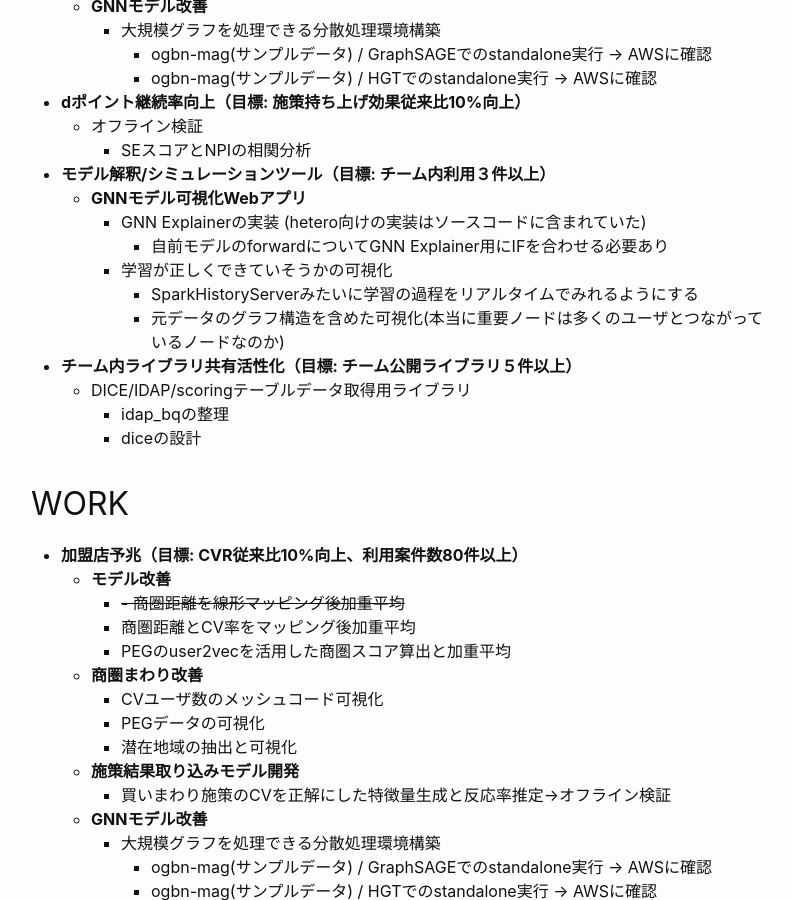
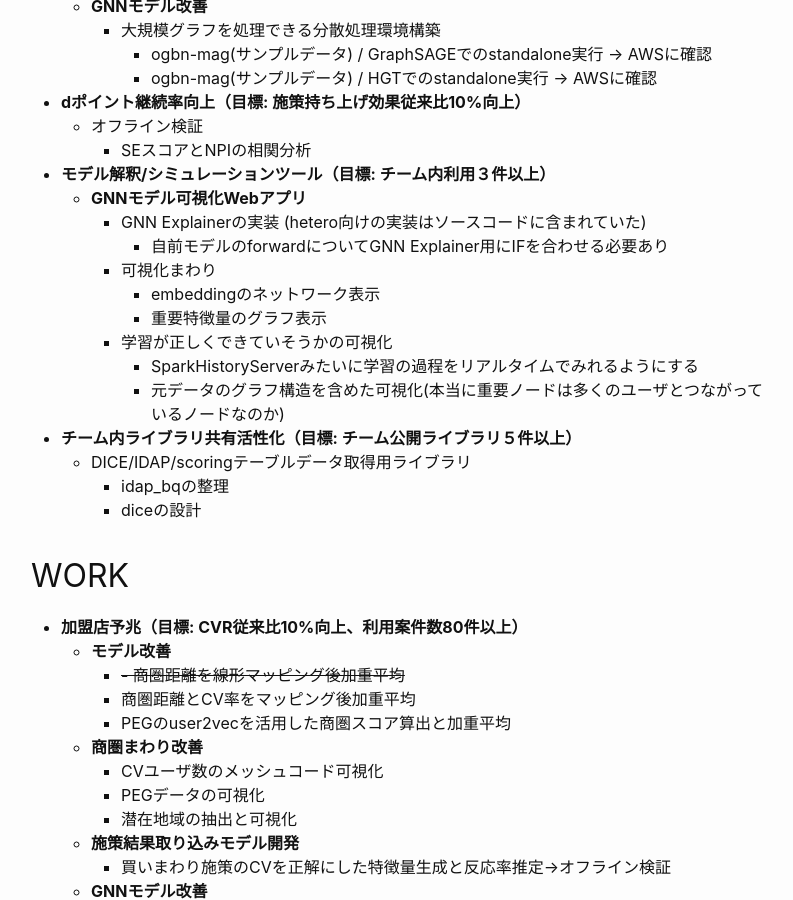
Before and after one commit to harperfu6/harperfu6.github.io, a Jekyll site: the page built from todo.md, in a window 1280 px wide and 900 px high, scrolled down 383 px. Shown: the whole window, without its empty margins (239-1032 px from the left). Built offline with Jekyll 4.4.1, drawn with Linux system fonts in a browser that asks for light colours.

Commit message:
update todo

```diff
--- a/todo.md
+++ b/todo.md
@@ -24,6 +24,9 @@ permalink: /todo/
 	- **GNNモデル可視化Webアプリ**
 		- GNN Explainerの実装 (hetero向けの実装はソースコードに含まれていた)
 			- 自前モデルのforwardについてGNN Explainer用にIFを合わせる必要あり
+		- 可視化まわり
+			- embeddingのネットワーク表示
+			- 重要特徴量のグラフ表示
 		- 学習が正しくできていそうかの可視化
 			- SparkHistoryServerみたいに学習の過程をリアルタイムでみれるようにする
 			- 元データのグラフ構造を含めた可視化(本当に重要ノードは多くのユーザとつながっているノードなのか)
```
